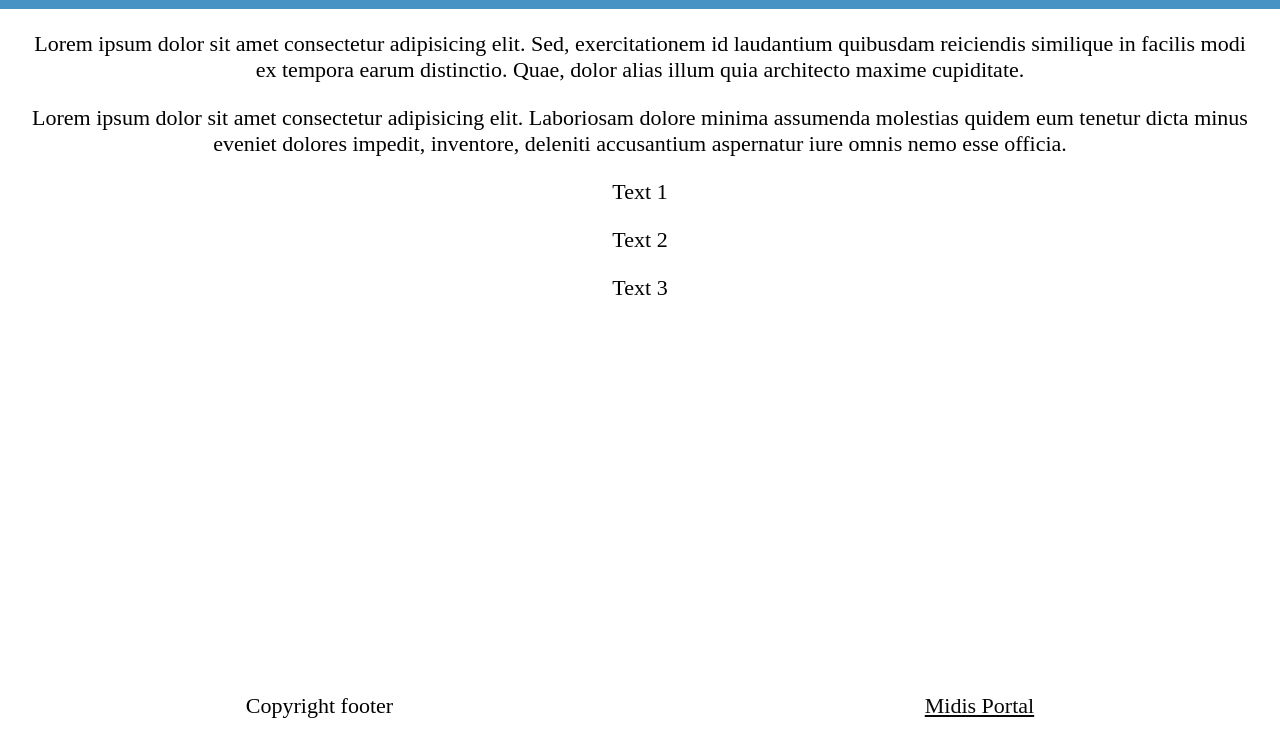
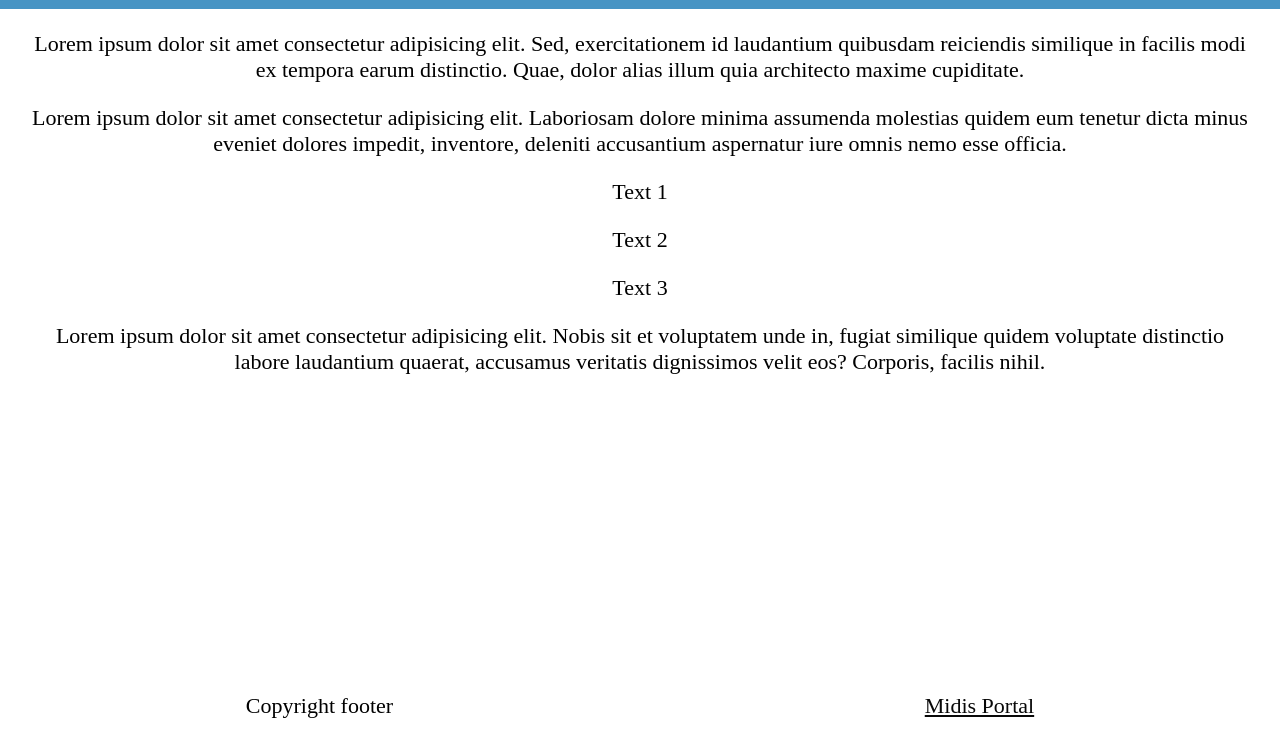
Before and after one commit to Nick715404/miidis-test-git1, a plain HTML site: page index.html in a window 1280 px wide. Shown: the part 101-842 px from the top of the page. Drawn offline with Linux system fonts and the light colour scheme.

Commit message:
Тег v1.0

```diff
--- a/index.html
+++ b/index.html
@@ -40,6 +40,8 @@
         <p>Text 2</p>
         <p>Text 3</p>
       </div>
+
+      <p>Lorem ipsum dolor sit amet consectetur adipisicing elit. Nobis sit et voluptatem unde in, fugiat similique quidem voluptate distinctio labore laudantium quaerat, accusamus veritatis dignissimos velit eos? Corporis, facilis nihil.</p>
     </div>
   </main>
   <footer style="">
```
